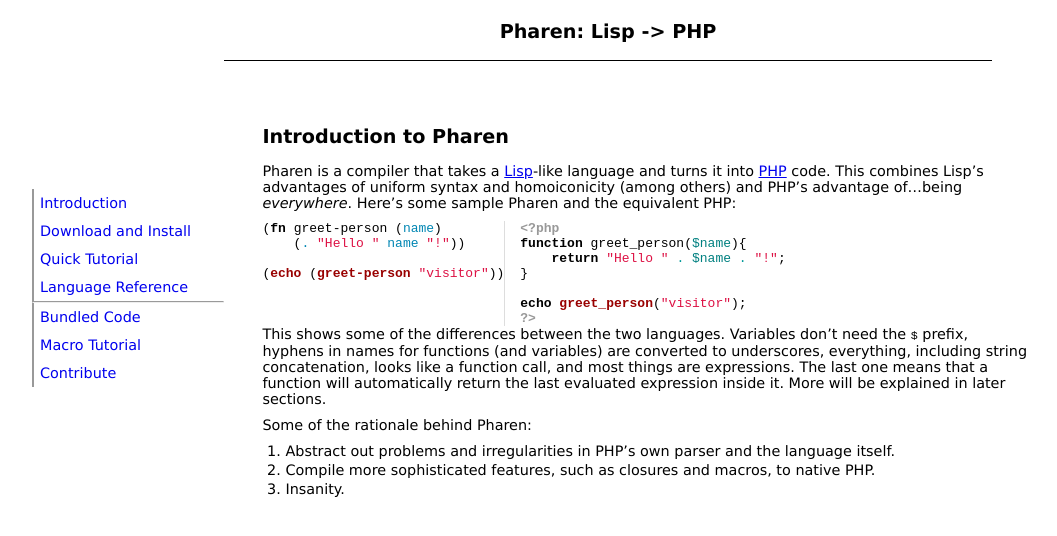
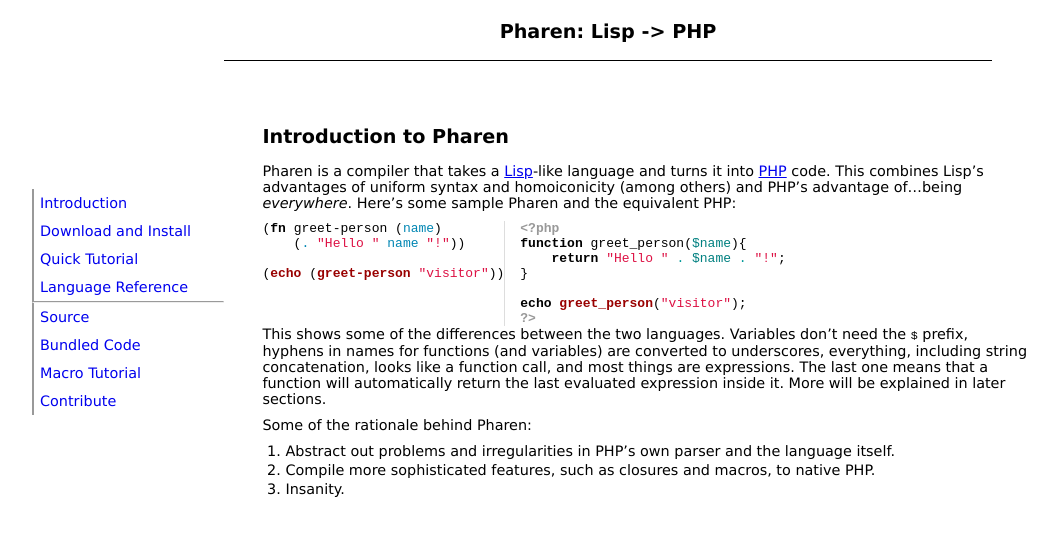
Before and after one commit to Scriptor/pharen, a Jekyll site: the page built from index.markdown, in a window 1280 px wide. Shown: the top 536 px of the page, without its empty margins (32-1089 px from the left). Built offline with Jekyll 4.4.1, drawn with Linux system fonts in a browser that asks for light colours.

Commit message:
Add link to github page to sidebar.

```diff
--- a/_layouts/default.html
+++ b/_layouts/default.html
@@ -17,6 +17,7 @@
             <li><a href='tutorial.html'>Quick Tutorial</a></li>
 			<li><a href='reference.html'>Language Reference</a></li>
 			<hr/>
+            <li><a href='http://github.com/scriptor/pharen'>Source</a></li>
 			<li><a href='bundled.html'>Bundled Code</a></li>
 			<li><a href='macro-tutorial.html'>Macro Tutorial<a></li>
 			<li><a href='contribute.html'>Contribute</a></li>
```
